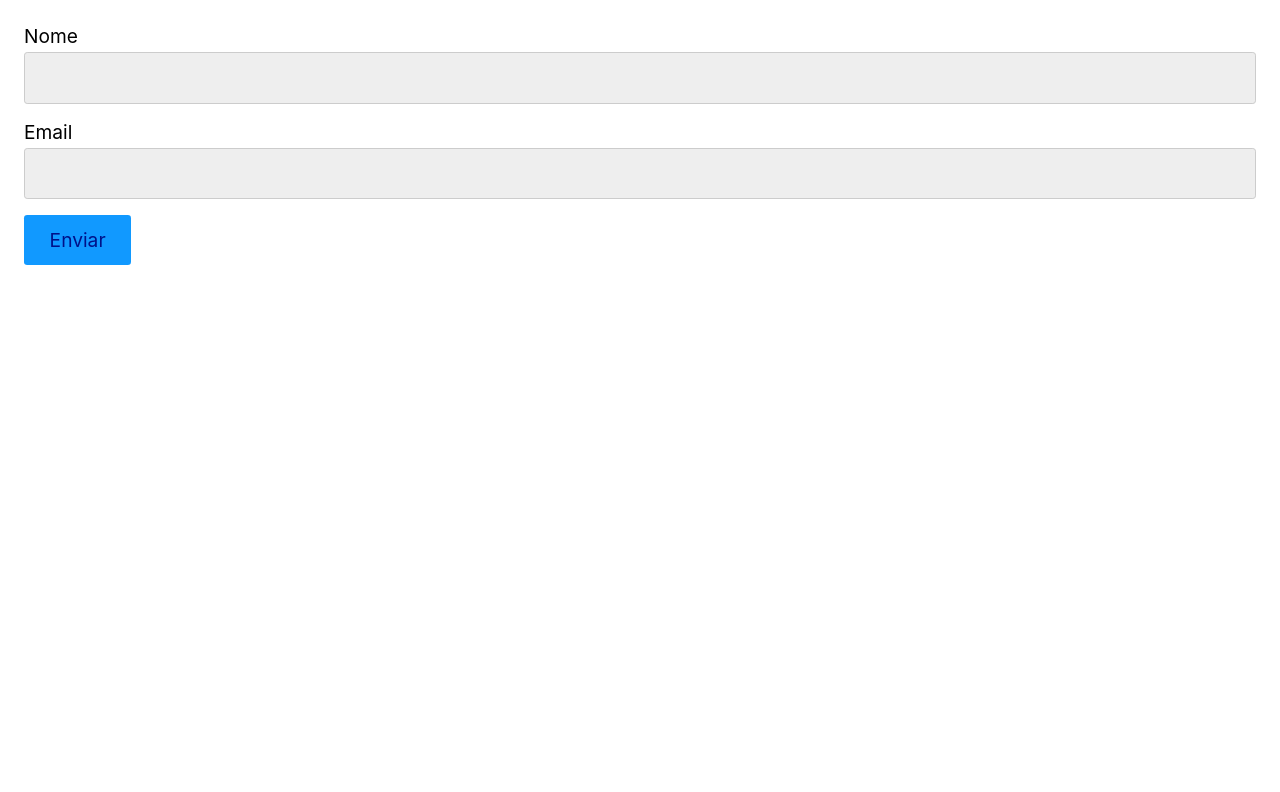
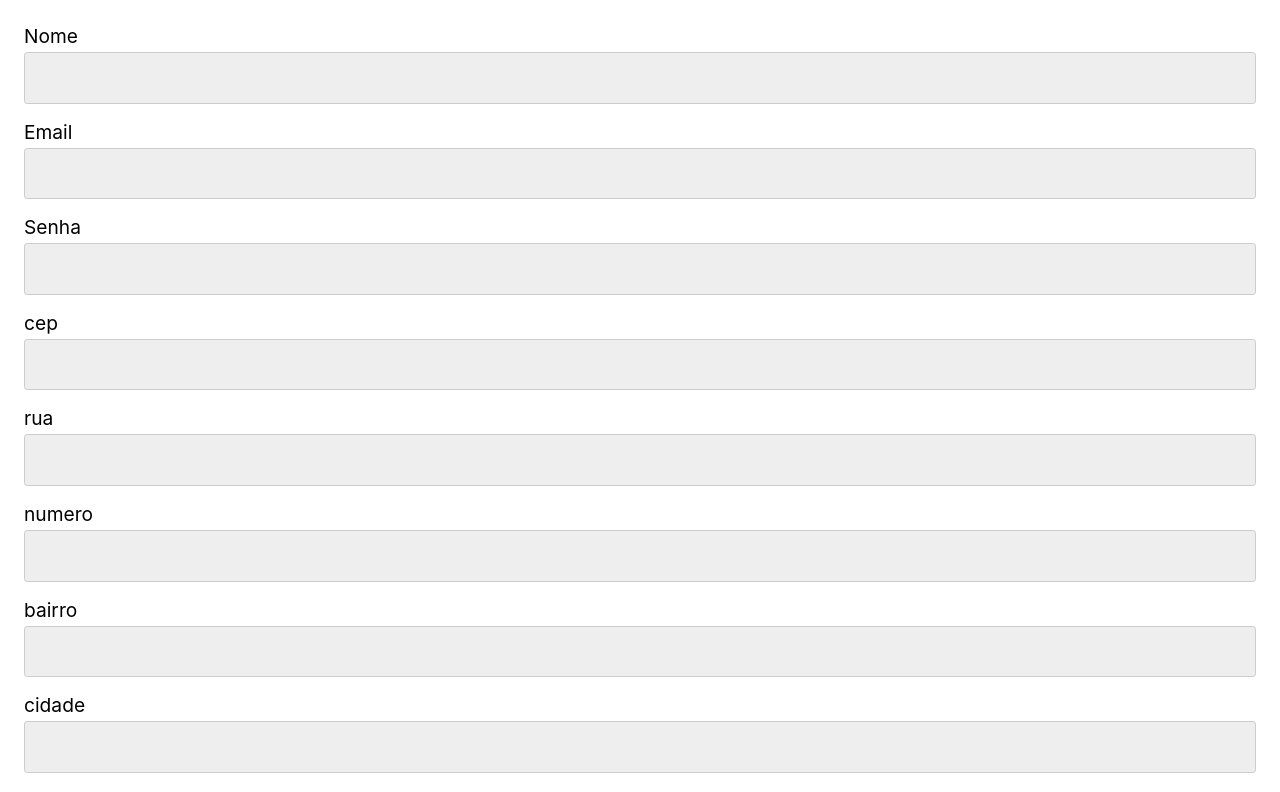
Before and after one commit to Srbentu/react_first, a React (Create React App) app in the folder appreact/: page / in a window 1280 px wide. Shown: the top 792 px of the page. Built offline with nearby package versions, Linux system fonts and the light colour scheme.

Commit message:
forms envio

```diff
--- a/appreact/src/App.js
+++ b/appreact/src/App.js
@@ -1,13 +1,48 @@
 import React from 'react';
+
+
+// Faça um fetch (POST) para a API abaixo
+// Para a criação ser aceita é necessário enviar dodos de:
+// nome, email, senha, cep, rua, numero, bairro, cidade e estado
+
+// Essa é a função utilizado para realizar o POST
+//fetch('https://ranekapi.origamid.dev/json/api/usuario', {
+    //method: 'POST',
+    //headers: {
+    //    'Content-Type': 'application/json',
+    //},
+    // form é o objeto com os dados do formulário
+   // body: JSON.stringify(form),
+//});
+
+// Mostre uma mensagem na tela, caso a resposta da API seja positiva
+
 
 const App = () => {
     const [form, setForm] = React.useState({
         nome: '',
-        email: ''
+        email: '',
+        senha:'',
+        cep:'',
+        rua:'',
+        numero: '',
+        bairro:'',
+        cidade:'',
+        estado:''
     })
+    const [response, setResponse] = React.useState(null)
+
     function handleSubmit(event) {
         event.preventDefault()
-
+        fetch('https://ranekapi.origamid.dev/json/api/usuario', {
+            method: 'POST',
+            headers: {
+                'Content-Type': 'application/json',
+            },
+            body:JSON.stringify(form)
+        }).then(response =>{
+            setResponse(response)
+        })
     }
     function handleChange({target}){
         const {id, value} = target
@@ -18,11 +53,31 @@ const App = () => {
         <label htmlFor="nome">Nome</label>
         <input id='nome' type="text" value={form.nome}
                onChange={handleChange}/>
-        {form.nome}
         <label htmlFor="email">Email</label>
         <input id='email' type="email" value={form.email}
                onChange={handleChange}/>
-        {form.email}
+        <label htmlFor="senha">Senha</label>
+        <input id='senha' type="password" value={form.senha}
+               onChange={handleChange}/>
+        <label htmlFor="cep">cep</label>
+        <input id='cep' type="text" value={form.cep}
+               onChange={handleChange}/>
+        <label htmlFor="rua">rua</label>
+        <input id='rua' type="text" value={form.rua}
+               onChange={handleChange}/>
+        <label htmlFor="numero">numero</label>
+        <input id='numero' type="text" value={form.numero}
+               onChange={handleChange}/>
+        <label htmlFor="bairro">bairro</label>
+        <input id='bairro' type="text" value={form.bairro}
+               onChange={handleChange}/>
+        <label htmlFor="cidade">cidade</label>
+        <input id='cidade' type="text" value={form.cidade}
+               onChange={handleChange}/>
+        <label htmlFor="estado">estado</label>
+        <input id='estado' type="text" value={form.estado}
+               onChange={handleChange}/>
+        {response && response.ok && <p>formulário Enviado com sucesso!</p> }
         <button>Enviar</button>
     </form>
 
```
